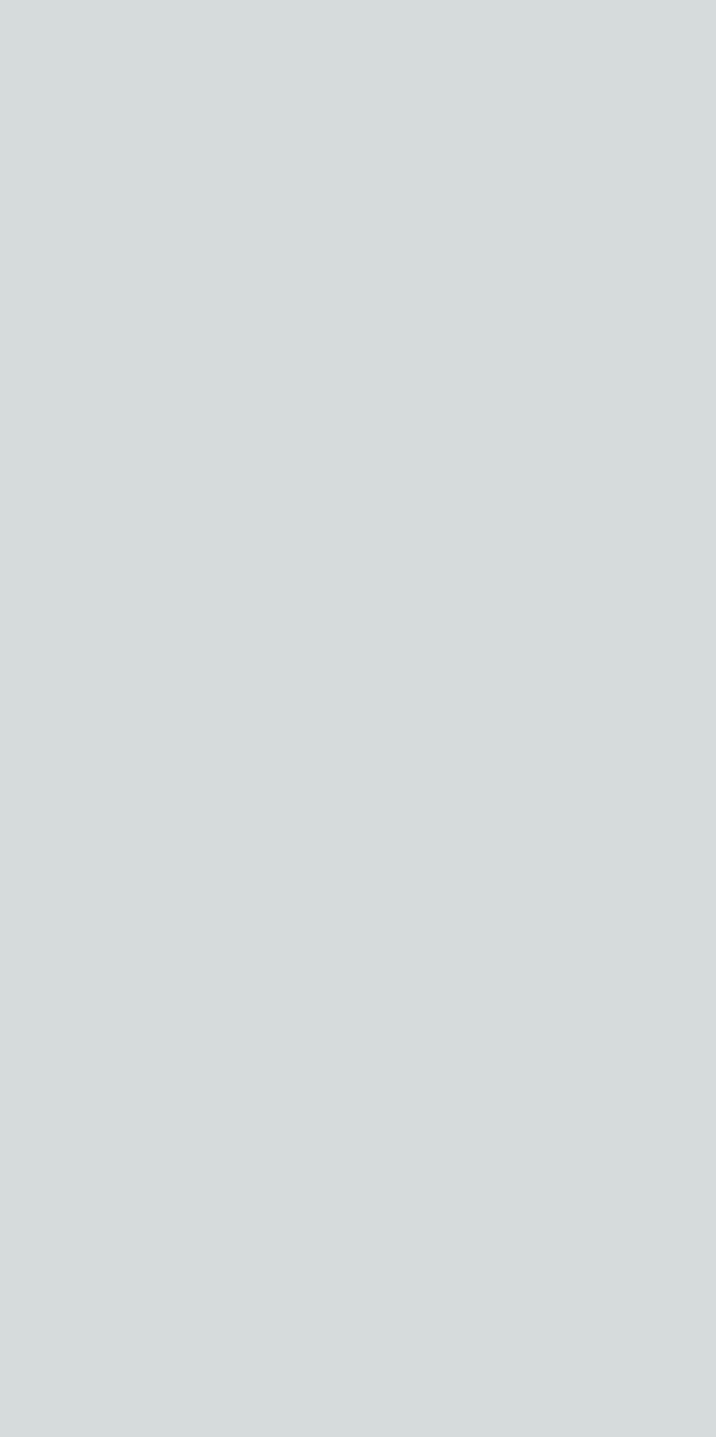
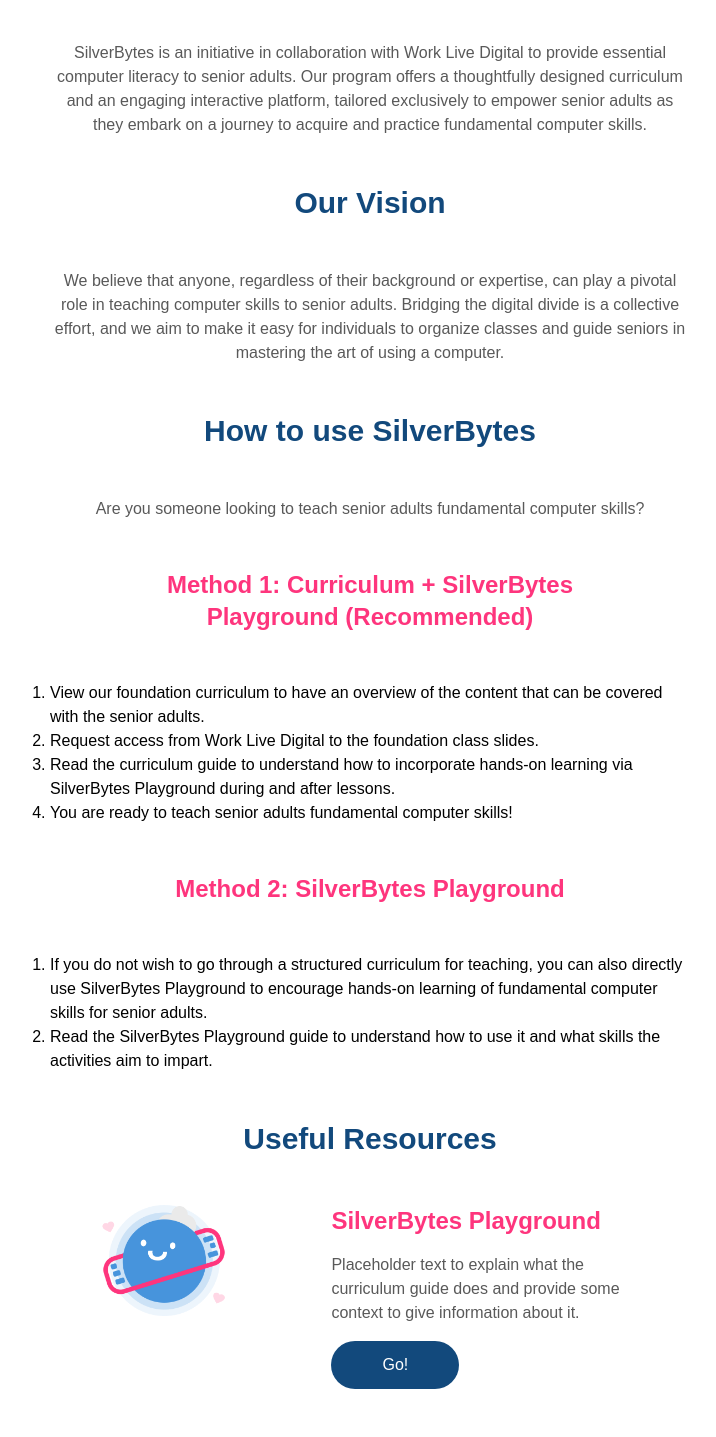
Before and after one commit to eugenetangkj/computereasylah, a Next.js app: page /Landing in a window 1280 px wide. Shown: the part 940-2377 px from the top of the page, without its empty margins (270-986 px from the left). Before the commit the page ends 800 px from the top, so only its background shows below. Built offline with nearby package versions, Linux system fonts and the light colour scheme.

Commit message:
landing page

```diff
--- /dev/null
+++ b/common/IconButton.tsx
@@ -0,0 +1,14 @@
+const IconButton = (props) => {
+  const { onClick, icon } = props;
+
+  return (
+    <button
+      className="text-white"
+      onClick={onClick}
+    >
+      {icon}
+    </button>
+  );
+};
+
+export default IconButton;
--- /dev/null
+++ b/components/Footer.tsx
@@ -0,0 +1,34 @@
+import Image from "next/image";
+import Logo from "@/assets/logo_white_font.png";
+import IconButton from "@/common/IconButton";
+
+import {
+  FaInstagram,
+  FaFacebookF,
+  FaTwitter,
+  FaTelegramPlane,
+  FaYoutube,
+} from "react-icons/fa";
+
+const Footer = () => {
+  return (
+    <footer className="w-full">
+      <div className="flex flex-col items-left bg-dark-blue px-10 py-16 ">
+        <div className="flex flex-col gap-y-2">
+          <div className="flex flex-row items-center select-none">
+            <Image src={Logo} alt="SilverBytes Logo" className="w-48" />
+          </div>
+        </div>
+        <div className="flex gap-x-4 m-4">
+          <IconButton icon={<FaInstagram />} />
+          <IconButton icon={<FaFacebookF />} />
+          <IconButton icon={<FaTwitter />} />
+          <IconButton icon={<FaTelegramPlane />} />
+          <IconButton icon={<FaYoutube />} />
+        </div>
+      </div>
+    </footer>
+  );
+};
+
+export default Footer;
--- a/components/Navbar.tsx
+++ b/components/Navbar.tsx
@@ -6,7 +6,7 @@ import NextLink from "next/link";
 
 const Navbar = () => {
   return (
-    <div className="flex justify-between items-center">
+    <div className="flex justify-between items-center bg-gray-700">
       <div className="flex select-none">
         <Image src={WhiteLogo} alt="Logo" className="w-48 h-11 m-1 mt-[1px]" />
       </div>
--- a/pages/Landing.tsx
+++ b/pages/Landing.tsx
@@ -1,9 +1,128 @@
 import Navbar from "@/components/Navbar";
+import Logo from "@/assets/Logo.png";
+import WLDLogo from "@/assets/WLDLogo.png";
+import Image from "next/image";
+import Footer from "@/components/Footer";
+
+const Intro = (props) => {
+  const { title, text } = props;
+  return (
+    <div className="mx-auto w-1/2">
+      <p className="text-3xl font-semibold text-dark-blue p-12">{title}</p>
+      <p className="text-dark-gray ">{text}</p>
+    </div>
+  );
+};
+
+const Resource = (props) => {
+  const { image, title, text, button } = props;
+
+  return (
+    <div className="flex justify-center mb-12">
+      <div className="w-1/4">
+        <Image src={image} alt={title} className="w-32" />
+      </div>
+
+      <div className="text-left w-1/3">
+        <h2 className="text-2xl text-pink font-bold">{title}</h2>
+        <p className="text-dark-gray my-4">{text}</p>
+        <button className="w-32 h-12 bg-dark-blue rounded-3xl text-white">
+          {button}
+        </button>
+      </div>
+    </div>
+  );
+};
 
 const Landing = () => {
   return (
     <div>
       <Navbar />
+      <div className="bg-white">
+        <div className="bg-gray-500 w-full">
+          <div className="text-5xl font-semibold text-white p-12 h-screen">
+            Equipping senior adults with the confidence and skills to use a computer.
+          </div>
+        </div>
+        <div className="flex flex-col justify-center items-center text-center">
+          <Intro
+            title="About SilverBytes"
+            text="SilverBytes is an initiative in collaboration with Work Live Digital to
+            provide essential computer literacy to senior adults. Our program offers a
+            thoughtfully designed curriculum and an engaging interactive platform,
+            tailored exclusively to empower senior adults as they embark on a journey to
+            acquire and practice fundamental computer skills."
+          />
+          <Intro
+            title="Our Vision"
+            text="We believe that anyone, regardless of their background or expertise, can
+            play a pivotal role in teaching computer skills to senior adults. Bridging
+            the digital divide is a collective effort, and we aim to make it easy for
+            individuals to organize classes and guide seniors in mastering the art of
+            using a computer."
+          />
+          <Intro
+            title="How to use SilverBytes"
+            text="Are you someone looking to teach senior adults fundamental computer skills?"
+          />
+
+          <div className="text-text text-left w-1/2">
+            <p className="text-pink text-2xl text-center font-semibold p-12">
+              Method 1: Curriculum + SilverBytes Playground (Recommended)
+            </p>
+            <ol className="list-decimal">
+              <li>
+                View our foundation curriculum to have an overview of the content that
+                can be covered with the senior adults.
+              </li>
+              <li>
+                Request access from Work Live Digital to the foundation class slides.
+              </li>
+              <li>
+                Read the curriculum guide to understand how to incorporate hands-on
+                learning via SilverBytes Playground during and after lessons.
+              </li>
+              <li>You are ready to teach senior adults fundamental computer skills!</li>
+            </ol>
+            <p className="text-pink text-2xl text-center font-semibold p-12">
+              Method 2: SilverBytes Playground
+            </p>
+            <ol className="list-decimal">
+              <li>
+                If you do not wish to go through a structured curriculum for teaching,
+                you can also directly use SilverBytes Playground to encourage hands-on
+                learning of fundamental computer skills for senior adults.
+              </li>
+              <li>
+                Read the SilverBytes Playground guide to understand how to use it and
+                what skills the activities aim to impart.
+              </li>
+            </ol>
+          </div>
+          <Intro title="Useful Resources" />
+          <Resource
+            image={Logo}
+            title="SilverBytes Playground"
+            text="Placeholder text to explain what the curriculum guide does and provide some context to give information about it."
+            button="Go!"
+          />
+          <Resource
+            image={Logo}
+            title="Curriculum Guide"
+            text="Placeholder text to explain what the curriculum guide does and provide some context to give information about it."
+            button="Download"
+          />
+          <Resource
+            image={Logo}
+            title="Playground Guide"
+            text="Placeholder text to explain what the curriculum guide does and provide some context to give information about it."
+            button="View"
+          />
+          <Intro title="We are supported by" />
+          <Image src={WLDLogo} alt="Work Live Digital Logo" className="w-48" />
+        </div>
+      </div>
+      <Footer />
     </div>
   );
 };
--- a/tailwind.config.ts
+++ b/tailwind.config.ts
@@ -1,20 +1,28 @@
-import type { Config } from 'tailwindcss'
+import type { Config } from "tailwindcss";
 
 const config: Config = {
   content: [
-    './pages/**/*.{js,ts,jsx,tsx,mdx}',
-    './components/**/*.{js,ts,jsx,tsx,mdx}',
-    './app/**/*.{js,ts,jsx,tsx,mdx}',
+    "./pages/**/*.{js,ts,jsx,tsx,mdx}",
+    "./components/**/*.{js,ts,jsx,tsx,mdx}",
+    "./app/**/*.{js,ts,jsx,tsx,mdx}",
   ],
   theme: {
     extend: {
       backgroundImage: {
-        'gradient-radial': 'radial-gradient(var(--tw-gradient-stops))',
-        'gradient-conic':
-          'conic-gradient(from 180deg at 50% 50%, var(--tw-gradient-stops))',
+        "gradient-radial": "radial-gradient(var(--tw-gradient-stops))",
+        "gradient-conic":
+          "conic-gradient(from 180deg at 50% 50%, var(--tw-gradient-stops))",
+      },
+      colors: {
+        "dark-blue": "#12497C",
+        "dark-gray": "#595959",
+        "pink": "#FE357D",
+      },
+      fontFamily: {
+        sans: ['"PT Sans"', "sans-serif"],
       },
     },
   },
   plugins: [],
-}
-export default config
+};
+export default config;
```
Also changed, not shown: package.json (+5 -4 lines), assets/WLDLogo.png (added), 1 other file (tests, documents, lock files or other folders).
